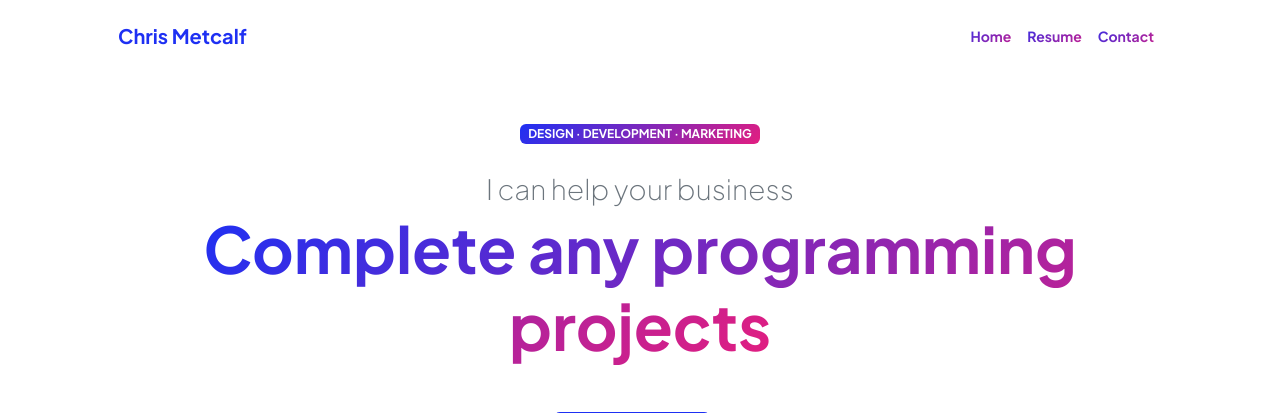
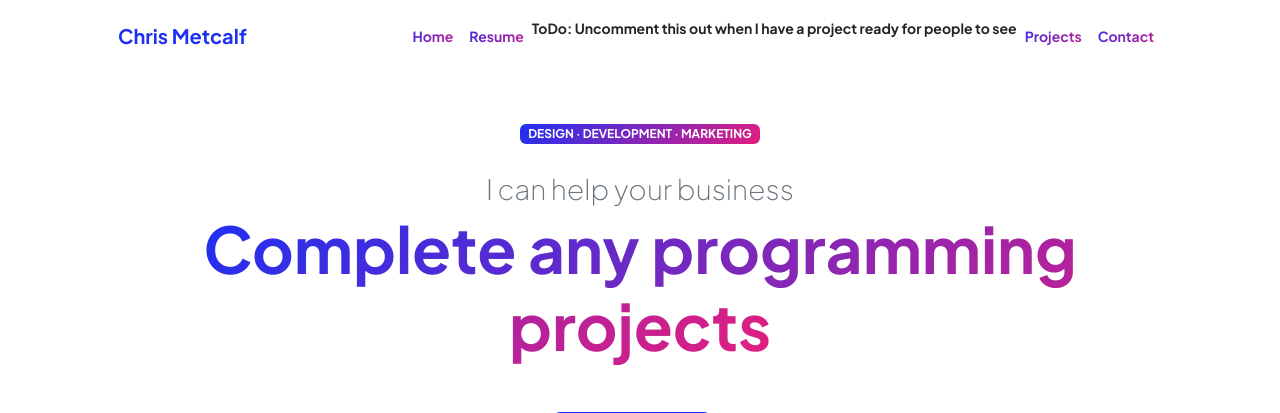
Before and after one commit to C-Metcalf/personal-website, a Django app: page / in a window 1280 px wide. Shown: the top 413 px of the page. Run offline with Django 5.2, Linux system fonts and the light colour scheme; some libraries are stand-ins or nearby versions.

Commit message:
Setting up the dev branch to show the project tabs

```diff
--- a/Portfolio/templates/Portfolio/base.html
+++ b/Portfolio/templates/Portfolio/base.html
@@ -80,7 +80,8 @@
                   >Resume</a
                 >
               </li>
-              <!-- ToDo: Uncomment this out when I have a project ready for people to see
+              ToDo: Uncomment this out when I have a project ready for people to
+              see
               <li class="nav-item">
                 <a
                   class="nav-link text-gradient"
@@ -88,7 +89,7 @@
                   >Projects</a
                 >
               </li>
-                -->
+
               <li class="nav-item">
                 <a
                   class="nav-link text-gradient"
```
